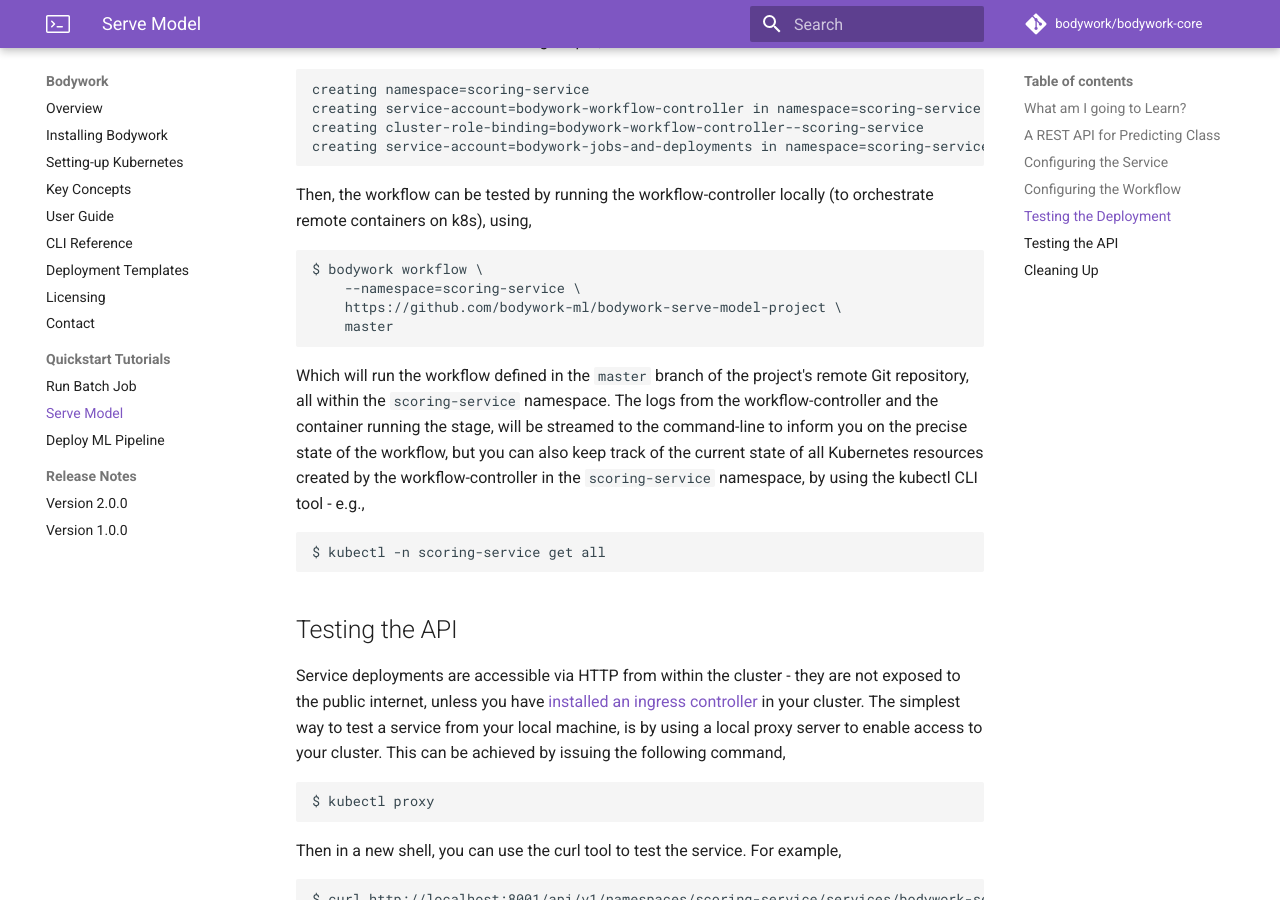
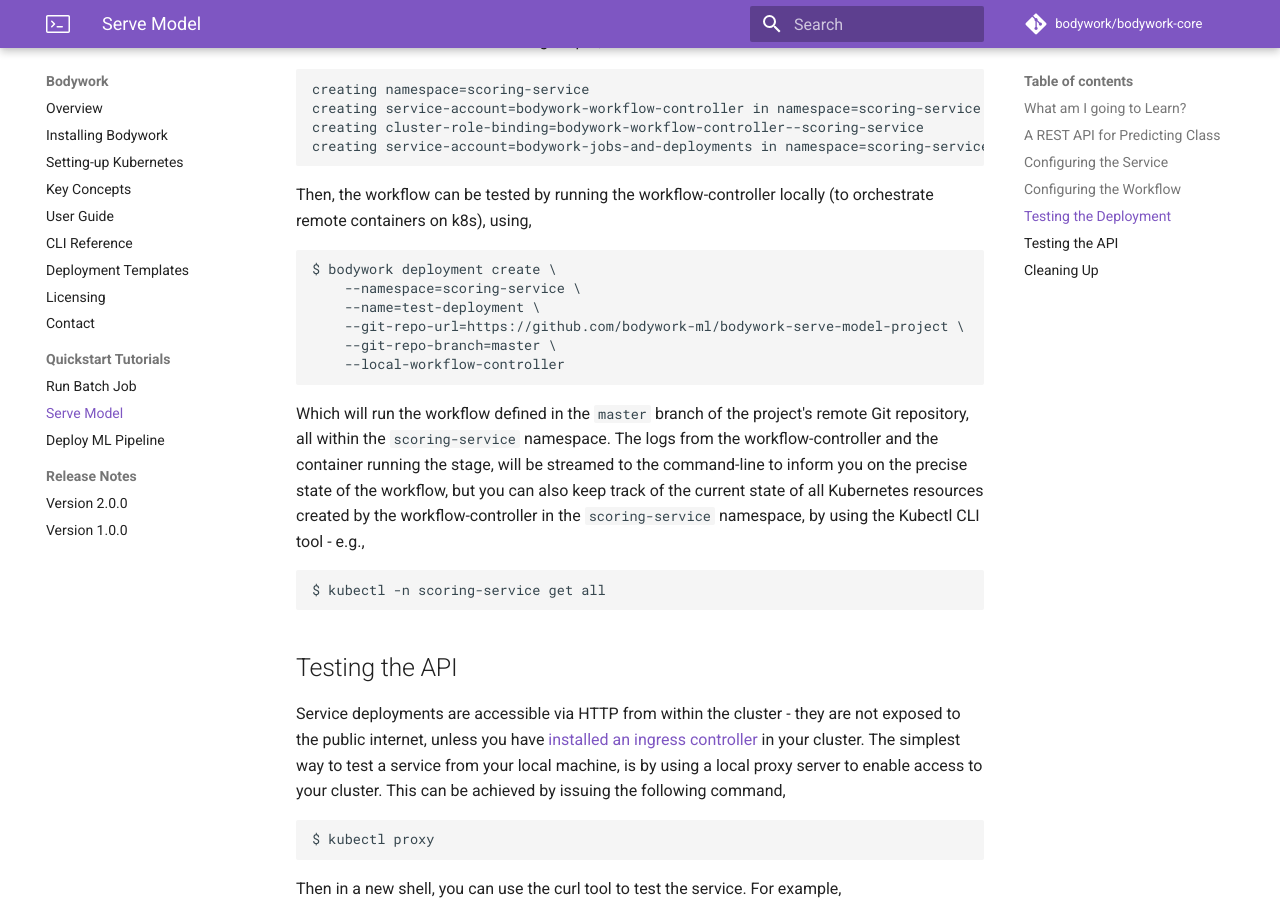
Before and after one commit to bodywork-ml/bodywork-docs, an MkDocs documentation site: the page built from docs/quickstart_serve_model.md, in a window 1280 px wide and 900 px high, scrolled down 4578 px. Built offline with MkDocs 1.6.1 and Material for MkDocs 9.7.7, drawn with Linux system fonts in a browser that asks for light colours; comment, search, counter and statistics services are not loaded.

````diff
--- a/docs/quickstart_serve_model.md
+++ b/docs/quickstart_serve_model.md
@@ -180,13 +180,15 @@ creating service-account=bodywork-jobs-and-deployments in namespace=scoring-serv
 Then, the workflow can be tested by running the workflow-controller locally (to orchestrate remote containers on k8s), using,
 
 ```text
-$ bodywork workflow \
+$ bodywork deployment create \
     --namespace=scoring-service \
-    https://github.com/bodywork-ml/bodywork-serve-model-project \
-    master
+    --name=test-deployment \
+    --git-repo-url=https://github.com/bodywork-ml/bodywork-serve-model-project \
+    --git-repo-branch=master \
+    --local-workflow-controller
 ```
 
-Which will run the workflow defined in the `master` branch of the project's remote Git repository, all within the `scoring-service` namespace. The logs from the workflow-controller and the container running the stage, will be streamed to the command-line to inform you on the precise state of the workflow, but you can also keep track of the current state of all Kubernetes resources created by the workflow-controller in the `scoring-service` namespace, by using the kubectl CLI tool - e.g.,
+Which will run the workflow defined in the `master` branch of the project's remote Git repository, all within the `scoring-service` namespace. The logs from the workflow-controller and the container running the stage, will be streamed to the command-line to inform you on the precise state of the workflow, but you can also keep track of the current state of all Kubernetes resources created by the workflow-controller in the `scoring-service` namespace, by using the Kubectl CLI tool - e.g.,
 
 ```text
 $ kubectl -n scoring-service get all
````
Also changed, not shown: docs/cli_reference.md (+3 -2 lines), docs/quickstart_batch_job.md (+4 -3 lines), docs/quickstart_ml_pipeline.md (+4 -3 lines), docs/user_guide.md (+5 -3 lines).
